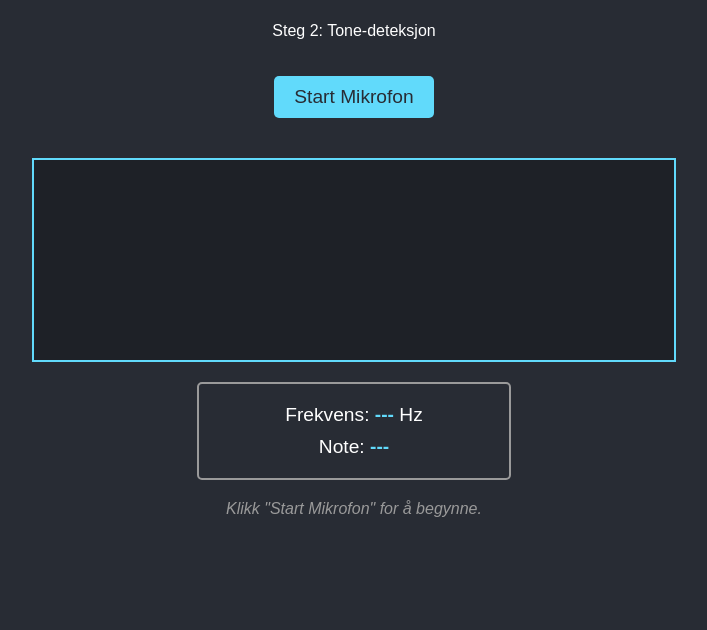
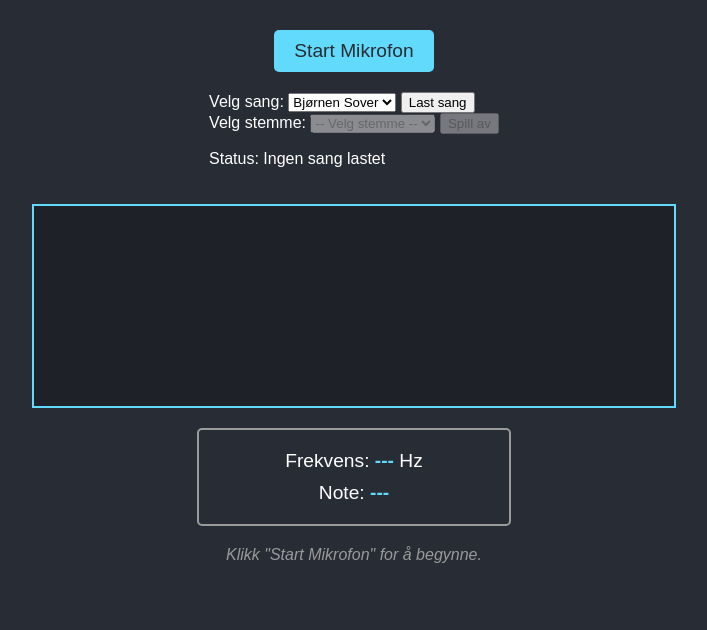
Before and after one commit to Hrafnir/Music-Match, a plain HTML site: page index.html in a window 1280 px wide. Shown: the part 170-800 px from the top of the page, without its empty margins (286-993 px from the left). Drawn offline with Linux system fonts and the light colour scheme.

Commit message:
Update index.html

```diff
--- a/index.html
+++ b/index.html
@@ -1,4 +1,4 @@
-<!-- Version: #7 -->
+<!-- Version: #13 -->
 <!DOCTYPE html>
 <html lang="no">
 <head>
@@ -10,15 +10,35 @@
 <body>
 
     <h1>Music Practice App</h1>
-    <p>Steg 2: Tone-deteksjon</p>
+    <p>Steg 3: Laste sangdata</p>
 
     <div id="controls">
         <button id="startButton">Start Mikrofon</button>
     </div>
 
+    <!-- NYTT: Seksjon for å laste og kontrollere sanger -->
+    <div id="song-controls" class="control-panel">
+        <div class="control-group">
+            <label for="songSelector">Velg sang:</label>
+            <select id="songSelector">
+                <option value="songs/bjornen_sover.json">Bjørnen Sover</option>
+                <!-- Flere sanger kan legges til her senere -->
+            </select>
+            <button id="loadSongButton">Last sang</button>
+        </div>
+        <div class="control-group">
+            <label for="partSelector">Velg stemme:</label>
+            <select id="partSelector" disabled>
+                <option>-- Velg stemme --</option>
+            </select>
+            <button id="playSongButton" disabled>Spill av</button>
+        </div>
+        <p>Status: <span id="songStatus">Ingen sang lastet</span></p>
+    </div>
+
+
     <canvas id="visualizer" width="640" height="200"></canvas>
 
-    <!-- NYTT: Område for å vise tone-deteksjon -->
     <div id="pitch-display">
         <p>Frekvens: <span id="frequencyValue">---</span> Hz</p>
         <p>Note: <span id="noteName">---</span></p>
@@ -29,4 +49,4 @@
     <script src="script.js"></script>
 </body>
 </html>
-<!-- Version: #7 -->
+<!-- Version: #13 -->
```
